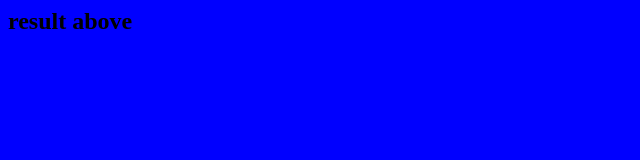
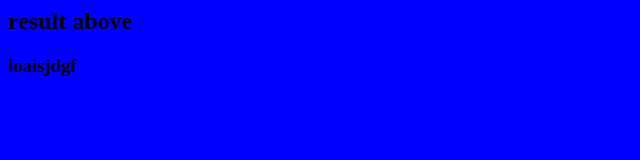
Before and after one commit to Michalous/swipe-test, a website built with Parcel: page index.html in a window 1280 px wide. Shown: the full height of the page, 0-640 px from the left. Built offline with nearby package versions, Linux system fonts and the light colour scheme.

Commit message:
Update index.html

```diff
--- a/index.html
+++ b/index.html
@@ -7,6 +7,7 @@
 <body style="background-color: blue; height: 500px; width: 500px; overflow: hidden;">
 	<h1 id="result"></h1>
 	<h2>result above</h2>
+	<h3>loaisjdgf</h3>
     <script src="./test.js"></script>
 </body>
 
```
